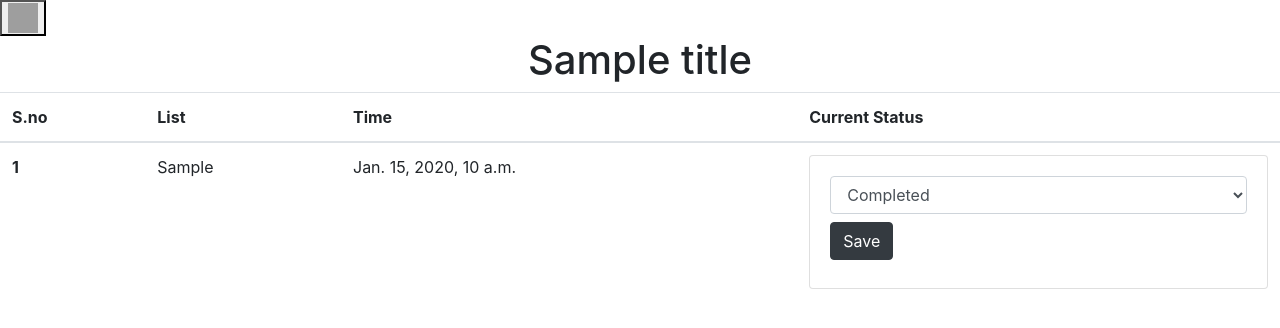
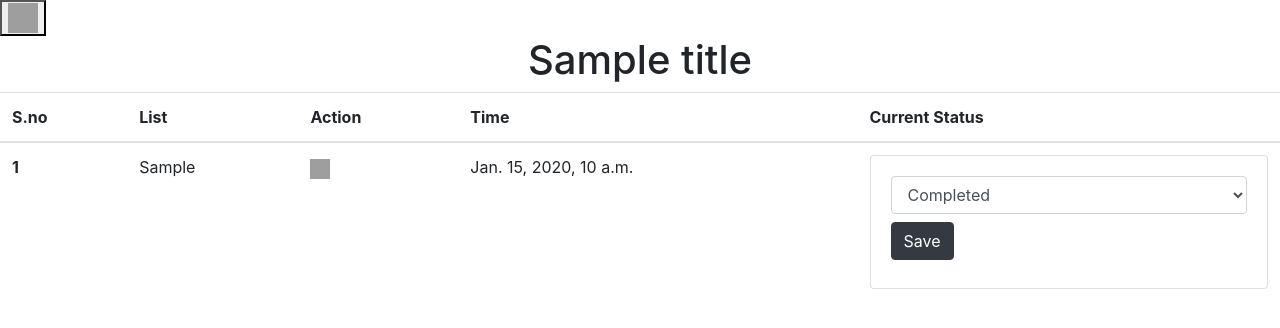
Before and after one commit to Rahul24Tech/course-traker, a Django app: template playlist/templates/List.html in a window 1280 px wide. Shown: the part 56-384 px from the top of the page. Run offline with Django 4.2, Linux system fonts and the light colour scheme; the template is opened without the code that fills it: most values are stand-ins (such as "Sample title", 1, 10 or a date in 2020); some libraries are stand-ins or nearby versions; grey boxes are pictures that could not be loaded.

Commit message:
Added action field to handle watch later request for playlistitem

```diff
--- a/playlist/templates/List.html
+++ b/playlist/templates/List.html
@@ -7,6 +7,7 @@
         <tr>
           <th scope="col">S.no</th>
           <th scope="col">List</th>
+          <th scope="col">Action</th>
           <th scope="col">Time</th>
           <th scope="col">Current Status</th>
         </tr>
@@ -16,6 +17,11 @@
         <tr>
           <th scope="row">{{forloop.counter}}</th>
           <td><a target="_blank" style="color: inherit;" href={{dict.link}}>{{ dict.list_item }}</a></td>
+          <td>
+          <a href={% url 'watch_later_playlist_add' dict.id %}>
+            <img src="   https://cdn-icons-png.flaticon.com/512/833/833602.png " alt="" title="" class="img-small" width="20" height="20">
+          </a>
+        </td>
           <td>{{dict.time}}</td>
 
 
@@ -25,6 +31,7 @@
               <div class="card-body">
                 <form action="{% url 'getstatus' dict.id %}" method="post">
                   {% csrf_token %}
+                  {% comment %} <label for="choice">Choice</label> {% endcomment %}
                   <select name="choice" class="form-control">
                     {% if dict.status == "Yet to Start" %}
                     <option value="Yet to Start" selected>Yet to Start</option>
```
